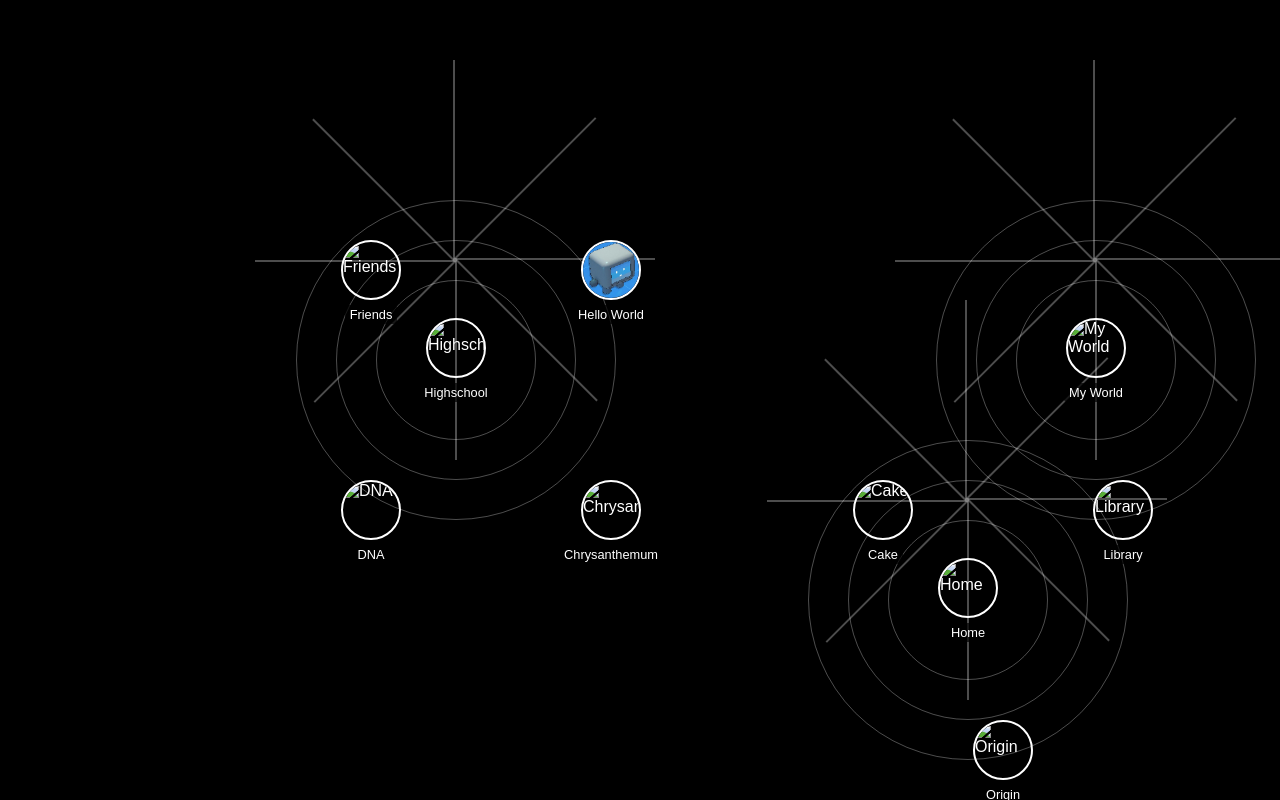
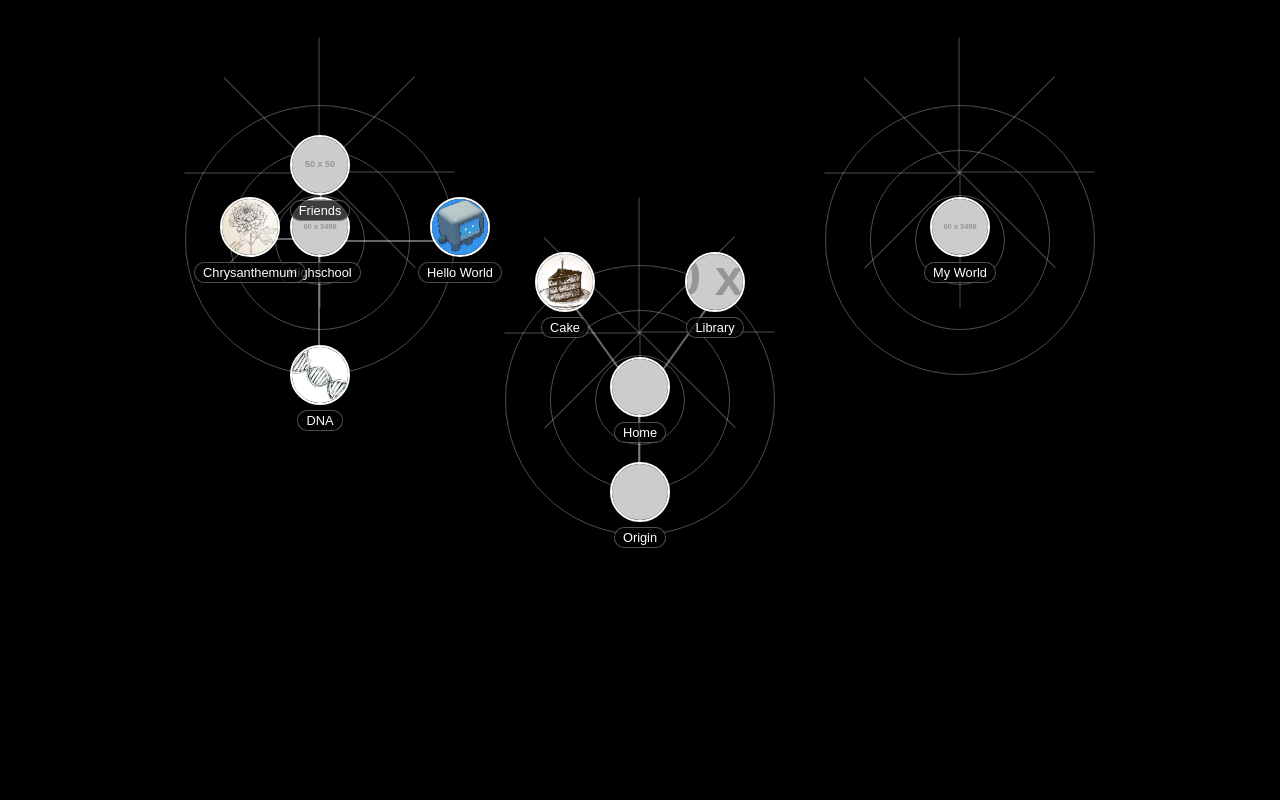
Before and after one commit to SAFIKAALAM-BEEP/Map, a plain HTML site: page index.html in a window 1280 px wide. Drawn offline with Linux system fonts and the light colour scheme; placeholder pictures from the web are drawn by us.

Commit message:
added dna and hello pages

```diff
--- a/index.html
+++ b/index.html
@@ -10,54 +10,64 @@
 
 <body>
     <div id="web-container">
-        <!-- First Web: highschool as center -->
+        <!-- Web 1: Highschool as center -->
         <div class="web" id="web1">
+            <div class="web-background" id="web1-bg"></div>
             <div class="center-node" id="highschool">
-                <img src="highschool.png" alt="Highschool">
+                <img src="highschool.png" alt="Highschool"
+                    onerror="this.src='https://via.placeholder.com/60/3498db/ffffff?text=HS'">
                 <span class="node-label">Highschool</span>
             </div>
             <div class="outer-node" id="friends">
-                <img src="friends.png" alt="Friends">
+                <img src="friends.png" alt="Friends"
+                    onerror="this.src='https://via.placeholder.com/50/e74c3c/ffffff?text=F'">
                 <span class="node-label">Friends</span>
             </div>
             <div class="outer-node" id="hello_world">
-                <img src="helloworld.png" alt="Hello World">
+                <img src="helloworld.png" alt="Hello World"
+                    onerror="this.src='https://via.placeholder.com/50/2ecc71/ffffff?text=HW'">
                 <span class="node-label">Hello World</span>
             </div>
             <div class="outer-node" id="dna">
-                <img src="dna.png" alt="DNA">
+                <img src="dna.png" alt="DNA" onerror="this.src='https://via.placeholder.com/50/9b59b6/ffffff?text=DNA'">
                 <span class="node-label">DNA</span>
             </div>
             <div class="outer-node" id="chrysanthemum">
-                <img src="chrysanthemum.png" alt="Chrysanthemum">
+                <img src="chrysanthemum.png" alt="Chrysanthemum"
+                    onerror="this.src='https://via.placeholder.com/50/f1c40f/ffffff?text=C'">
                 <span class="node-label">Chrysanthemum</span>
             </div>
         </div>
 
-        <!-- Second Web: home as center -->
+        <!-- Web 2: Home as center -->
         <div class="web" id="web2">
+            <div class="web-background" id="web2-bg"></div>
             <div class="center-node" id="home">
-                <img src="home.png" alt="Home">
+                <img src="home.png" alt="Home" onerror="this.src='https://via.placeholder.com/60/1abc9c/ffffff?text=H'">
                 <span class="node-label">Home</span>
             </div>
             <div class="outer-node" id="cake">
-                <img src="cake.png" alt="Cake">
+                <img src="cake.png" alt="Cake" onerror="this.src='https://via.placeholder.com/50/e74c3c/ffffff?text=C'">
                 <span class="node-label">Cake</span>
             </div>
             <div class="outer-node" id="library">
-                <img src="library.png" alt="Library">
+                <img src="library.png" alt="Library"
+                    onerror="this.src='https://via.placeholder.com/50/9b59b6/ffffff?text=L'">
                 <span class="node-label">Library</span>
             </div>
             <div class="outer-node" id="origin">
-                <img src="origin.png" alt="Origin">
+                <img src="origin.png" alt="Origin"
+                    onerror="this.src='https://via.placeholder.com/50/2ecc71/ffffff?text=O'">
                 <span class="node-label">Origin</span>
             </div>
         </div>
 
-        <!-- Third Web: my_world as center -->
+        <!-- Web 3: My World as center -->
         <div class="web" id="web3">
+            <div class="web-background" id="web3-bg"></div>
             <div class="center-node" id="my_world">
-                <img src="myworld.png" alt="My World">
+                <img src="myworld.png" alt="My World"
+                    onerror="this.src='https://via.placeholder.com/60/3498db/ffffff?text=MW'">
                 <span class="node-label">My World</span>
             </div>
         </div>
--- a/script.js
+++ b/script.js
@@ -1,5 +1,5 @@
 document.addEventListener('DOMContentLoaded', function () {
-    // Define page data with YouTube video IDs and background colors
+    // Define page data
     const pageData = {
         highschool: {
             videoId: 'dQw4w9WgXcQ',
@@ -63,8 +63,8 @@ document.addEventListener('DOMContentLoaded', function () {
         }
     };
 
-    // Create web backgrounds
-    createWebBackgrounds();
+    // Create web backgrounds and connections
+    createWebStructures();
 
     // Add click event listeners to all nodes
     const nodes = document.querySelectorAll('.center-node, .outer-node');
@@ -75,12 +75,20 @@ document.addEventListener('DOMContentLoaded', function () {
         });
     });
 
-    function createWebBackgrounds() {
-        const webs = document.querySelectorAll('.web');
+    function createWebStructures() {
+        createWebBackground('web1-bg');
+        createWebBackground('web2-bg');
+        createWebBackground('web3-bg');
 
-        webs.forEach(web => {
-            const webBg = document.createElement('div');
-            webBg.className = 'web-background';
+        // Draw connection lines after a brief delay to ensure DOM is ready
+        setTimeout(() => {
+            drawWebConnections();
+        }, 100);
+    }
+
+    function createWebBackground(webId) {
+        const webBg = document.getElementById(webId);
+        if (!webBg) return;
 
         // Create spiral circles
         for (let i = 0; i < 3; i++) {
@@ -89,15 +97,58 @@ document.addEventListener('DOMContentLoaded', function () {
             webBg.appendChild(spiral);
         }
 
-            // Create radial lines
+        // Create radial lines (8 directions)
         for (let i = 0; i < 8; i++) {
             const radialLine = document.createElement('div');
             radialLine.className = 'radial-line';
             radialLine.style.transform = `translate(-50%, -50%) rotate(${i * 45}deg)`;
             webBg.appendChild(radialLine);
         }
+    }
 
-            web.appendChild(webBg);
-        });
+    function drawWebConnections() {
+        // Web 1 connections (Highschool web)
+        drawConnection('web1', 'highschool', 'friends');
+        drawConnection('web1', 'highschool', 'hello_world');
+        drawConnection('web1', 'highschool', 'dna');
+        drawConnection('web1', 'highschool', 'chrysanthemum');
+
+        // Web 2 connections (Home web)
+        drawConnection('web2', 'home', 'cake');
+        drawConnection('web2', 'home', 'library');
+        drawConnection('web2', 'home', 'origin');
+
+        // Web 3 has no outer nodes to connect to
+    }
+
+    function drawConnection(webId, node1Id, node2Id) {
+        const web = document.getElementById(webId);
+        const node1 = document.getElementById(node1Id);
+        const node2 = document.getElementById(node2Id);
+
+        if (!node1 || !node2) return;
+
+        const rect1 = node1.getBoundingClientRect();
+        const rect2 = node2.getBoundingClientRect();
+        const webRect = web.getBoundingClientRect();
+
+        // Calculate positions relative to the web container
+        const x1 = rect1.left + rect1.width / 2 - webRect.left;
+        const y1 = rect1.top + rect1.height / 2 - webRect.top;
+        const x2 = rect2.left + rect2.width / 2 - webRect.left;
+        const y2 = rect2.top + rect2.height / 2 - webRect.top;
+
+        const length = Math.sqrt(Math.pow(x2 - x1, 2) + Math.pow(y2 - y1, 2));
+        const angle = Math.atan2(y2 - y1, x2 - x1) * 180 / Math.PI;
+
+        const line = document.createElement('div');
+        line.className = 'connection-line';
+        line.style.width = length + 'px';
+        line.style.height = '2px';
+        line.style.left = x1 + 'px';
+        line.style.top = y1 + 'px';
+        line.style.transform = `rotate(${angle}deg)`;
+
+        web.appendChild(line);
     }
 });
--- a/styles.css
+++ b/styles.css
@@ -22,24 +22,27 @@ body {
 
 .web {
     position: absolute;
-    width: 400px;
-    height: 400px;
+    width: 300px;
+    height: 300px;
 }
 
-/* Position the webs */
+/* Position webs evenly spaced */
 #web1 {
-    top: 20%;
-    left: 20%;
+    top: 30%;
+    left: 25%;
+    transform: translate(-50%, -50%);
 }
 
 #web2 {
     top: 50%;
-    left: 60%;
+    left: 50%;
+    transform: translate(-50%, -50%);
 }
 
 #web3 {
-    top: 20%;
-    left: 70%;
+    top: 30%;
+    left: 75%;
+    transform: translate(-50%, -50%);
 }
 
 .center-node,
@@ -66,6 +69,7 @@ body {
     border-radius: 50%;
     border: 2px solid white;
     object-fit: cover;
+    background: rgba(255, 255, 255, 0.1);
 }
 
 .center-node {
@@ -81,68 +85,76 @@ body {
     font-size: 0.8rem;
     text-align: center;
     background-color: rgba(0, 0, 0, 0.7);
-    padding: 2px 5px;
-    border-radius: 3px;
+    padding: 2px 8px;
+    border-radius: 10px;
     white-space: nowrap;
+    border: 1px solid rgba(255, 255, 255, 0.3);
 }
 
-/* Position nodes for web1 (highschool) */
-#highschool {
+/* Web 1: Highschool positions */
+#web1 #highschool {
     top: 50%;
     left: 50%;
     transform: translate(-50%, -50%);
 }
 
-#friends {
-    top: 20%;
-    left: 20%;
+#web1 #friends {
+    top: 15%;
+    left: 50%;
+    transform: translateX(-50%);
 }
 
-#hello_world {
-    top: 20%;
-    left: 80%;
+#web1 #hello_world {
+    top: 50%;
+    left: 85%;
+    transform: translateY(-50%);
 }
 
-#dna {
-    top: 80%;
-    left: 20%;
+#web1 #dna {
+    top: 85%;
+    left: 50%;
+    transform: translateX(-50%);
 }
 
-#chrysanthemum {
-    top: 80%;
-    left: 80%;
+#web1 #chrysanthemum {
+    top: 50%;
+    left: 15%;
+    transform: translateY(-50%);
 }
 
-/* Position nodes for web2 (home) */
-#home {
+/* Web 2: Home positions */
+#web2 #home {
     top: 50%;
     left: 50%;
     transform: translate(-50%, -50%);
 }
 
-#cake {
-    top: 20%;
-    left: 20%;
+#web2 #cake {
+    top: 15%;
+    left: 25%;
+    transform: translate(-50%, -50%);
 }
 
-#library {
-    top: 20%;
-    left: 80%;
+#web2 #library {
+    top: 15%;
+    left: 75%;
+    transform: translate(-50%, -50%);
 }
 
-#origin {
-    top: 80%;
+#web2 #origin {
+    top: 85%;
     left: 50%;
+    transform: translate(-50%, -50%);
 }
 
-/* Position nodes for web3 (my_world) */
-#my_world {
+/* Web 3: My World positions */
+#web3 #my_world {
     top: 50%;
     left: 50%;
     transform: translate(-50%, -50%);
 }
 
-/* Web styling */
+/* Web background styling */
 .web-background {
     position: absolute;
     top: 0;
@@ -150,6 +162,7 @@ body {
     width: 100%;
     height: 100%;
     pointer-events: none;
+    z-index: 1;
 }
 
 .spiral-web {
@@ -157,10 +170,13 @@ body {
     top: 50%;
     left: 50%;
     transform: translate(-50%, -50%);
-    width: 80%;
-    height: 80%;
     border: 1px solid rgba(255, 255, 255, 0.3);
     border-radius: 50%;
+}
+
+.spiral-web:nth-child(1) {
+    width: 90%;
+    height: 90%;
 }
 
 .spiral-web:nth-child(2) {
@@ -169,18 +185,26 @@ body {
 }
 
 .spiral-web:nth-child(3) {
-    width: 40%;
-    height: 40%;
+    width: 30%;
+    height: 30%;
 }
 
 .radial-line {
     position: absolute;
     top: 50%;
     left: 50%;
-    width: 2px;
-    height: 50%;
+    width: 1px;
+    height: 45%;
     background: rgba(255, 255, 255, 0.3);
     transform-origin: 0 0;
+}
+
+.connection-line {
+    position: absolute;
+    background: rgba(255, 255, 255, 0.4);
+    transform-origin: 0 0;
+    z-index: 2;
+    pointer-events: none;
 }
 
 /* Music player styling */
@@ -227,7 +251,7 @@ body {
 .content {
     max-width: 800px;
     margin: 0 auto;
-    padding: 40px 20px;
+    padding: 80px 20px 40px;
     text-align: center;
 }
 
@@ -235,10 +259,12 @@ body {
     font-size: 2.5rem;
     margin-bottom: 20px;
     color: #fff;
+    text-shadow: 2px 2px 4px rgba(0, 0, 0, 0.5);
 }
 
 .content p {
     font-size: 1.1rem;
     line-height: 1.6;
     color: #ccc;
+    margin-bottom: 15px;
 }
```
Also changed, not shown: cake.html (added, +53 -0 lines), dna.html (added, +53 -0 lines), helloworld.html (added, +53 -0 lines), highschool.html (+31 -12 lines), cake.png (added), chrysanthemum.png (added), dna.png (added). Lines whose indentation alone changed are shown as unchanged.
